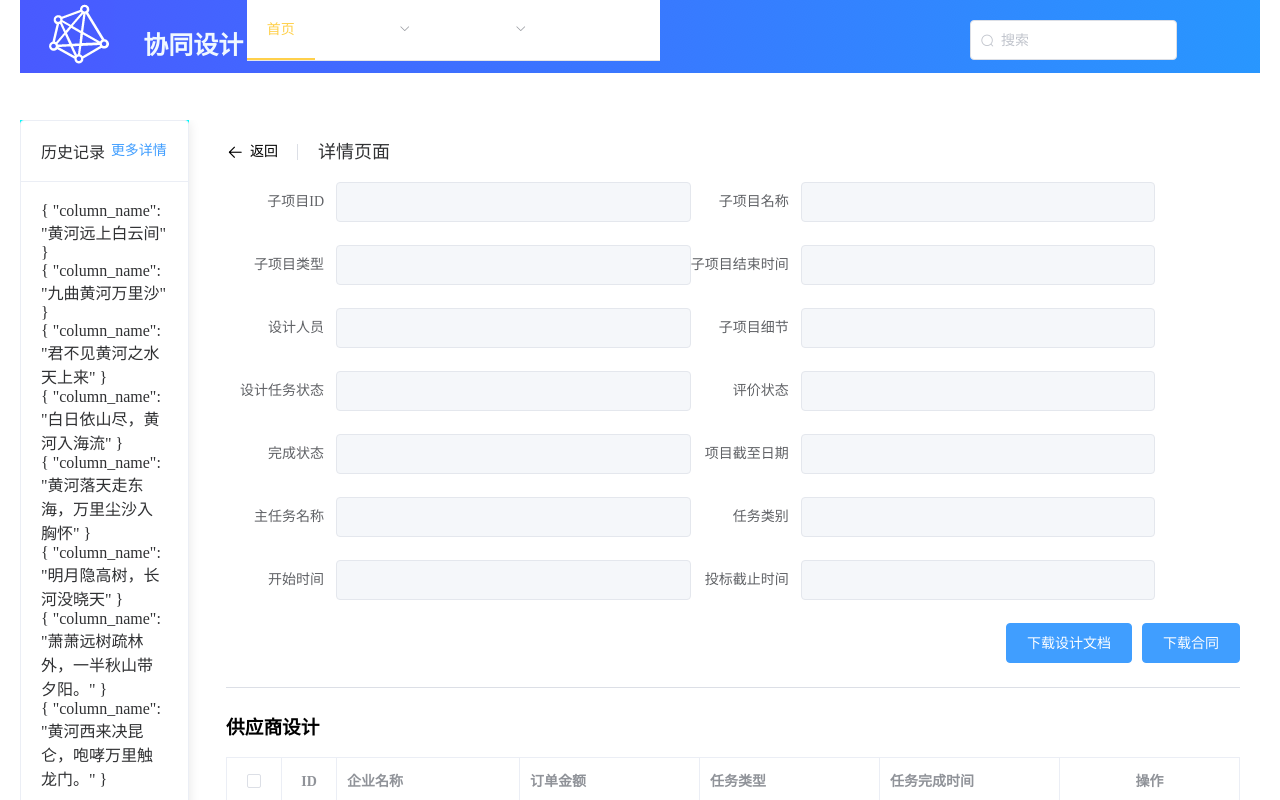
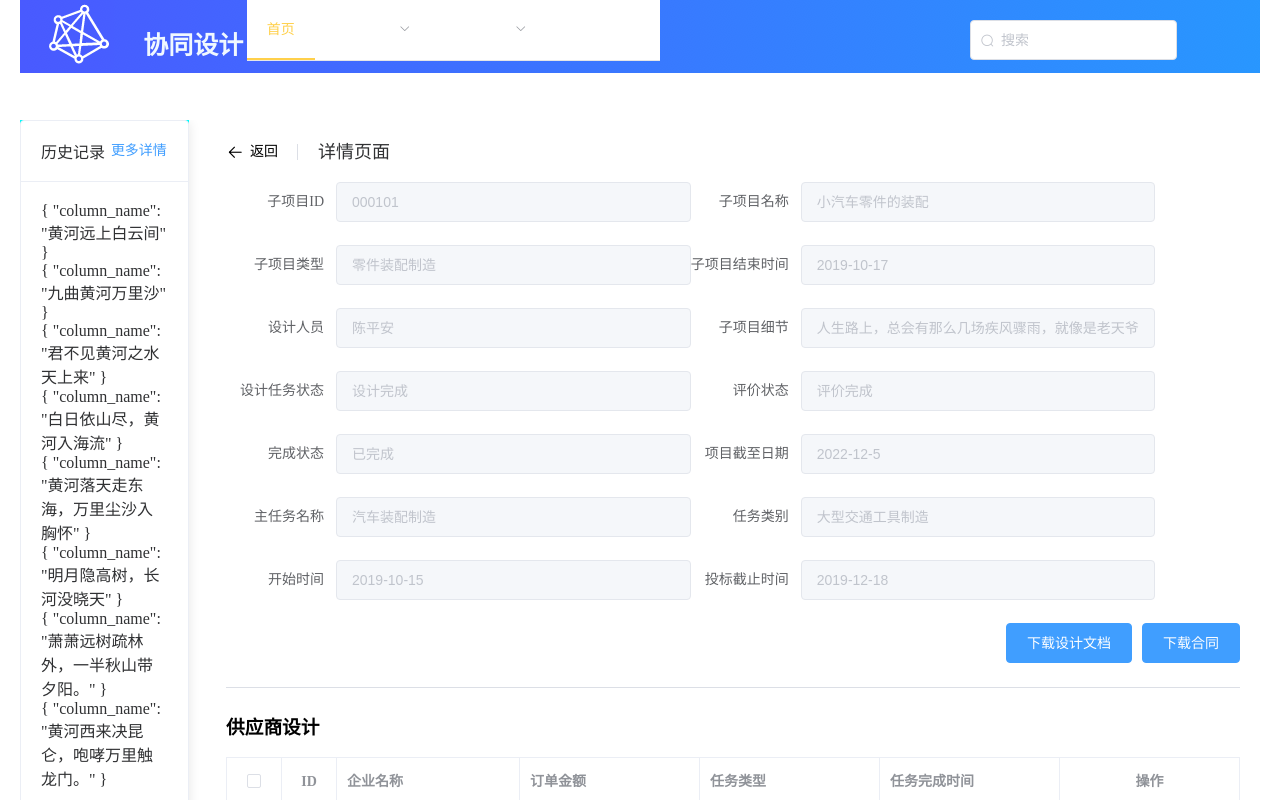
Before and after one commit to cust-f/synergy_cust, a Vue app: page /#/mainStaskDetail in a window 1280 px wide. Shown: the top 800 px of the page. Built offline with nearby package versions, Linux system fonts and the light colour scheme.

Commit message:
赵家伟 1-6-2.13

```diff
--- a/src/views/admin/mainStaskDetail.vue
+++ b/src/views/admin/mainStaskDetail.vue
@@ -21,16 +21,16 @@
 </el-page-header>
 &nbsp; &nbsp; &nbsp; &nbsp;&nbsp; &nbsp;&nbsp; &nbsp;
 
-            <el-form ref="form" :model="form" label-width="110px">
+            <el-form ref="form" :model="mainStask" label-width="110px">
             <el-row >
                 <el-col :span="11">
                     <el-form-item label="子项目ID">
-                        <el-input v-model="form.id" :disabled="true"></el-input>
+                        <el-input v-model="mainStask.id" :disabled="true"></el-input>
                     </el-form-item>
                 </el-col>
                 <el-col :span="11">
                     <el-form-item label="子项目名称">
-                        <el-input v-model="form.name" :disabled="true"></el-input>
+                        <el-input v-model="mainStask.name" :disabled="true"></el-input>
                     </el-form-item>
                 </el-col>
             </el-row>
@@ -38,12 +38,12 @@
             <el-row >
                 <el-col :span="11">
                     <el-form-item label="子项目类型" >
-                        <el-input v-model="form.type" :disabled="true"></el-input>
+                        <el-input v-model="mainStask.type" :disabled="true"></el-input>
                     </el-form-item>
                 </el-col>
                 <el-col :span="11">
                     <el-form-item label="子项目结束时间">
-                        <el-input v-model="form.endtime" :disabled="true"></el-input>
+                        <el-input v-model="mainStask.endtime" :disabled="true"></el-input>
                     </el-form-item>
                 </el-col>
             </el-row>
@@ -51,12 +51,12 @@
             <el-row >
                 <el-col :span="11">
                     <el-form-item label="设计人员">
-                        <el-input v-model="form.leader" :disabled="true"></el-input>
+                        <el-input v-model="mainStask.leader" :disabled="true"></el-input>
                     </el-form-item>
                 </el-col>
                 <el-col :span="11">
                     <el-form-item label="子项目细节">
-                        <el-input v-model="form.detail" :disabled="true"></el-input>
+                        <el-input v-model="mainStask.detail" :disabled="true"></el-input>
                     </el-form-item>
                 </el-col>
             </el-row >
@@ -64,12 +64,12 @@
              <el-row >
                 <el-col :span="11">
                     <el-form-item label="设计任务状态">
-                        <el-input v-model="form.designState" :disabled="true"></el-input>
+                        <el-input v-model="mainStask.designState" :disabled="true"></el-input>
                     </el-form-item>
                 </el-col>
                 <el-col :span="11">
                     <el-form-item label="评价状态">
-                        <el-input v-model="form.remakeState" :disabled="true"></el-input>
+                        <el-input v-model="mainStask.remakeState" :disabled="true"></el-input>
                     </el-form-item>
                 </el-col>
             </el-row >
@@ -77,12 +77,12 @@
             <el-row >
                 <el-col :span="11">
                     <el-form-item label="完成状态">
-                        <el-input v-model="form.completionState" :disabled="true"></el-input>
+                        <el-input v-model="mainStask.completionState" :disabled="true"></el-input>
                     </el-form-item>
                 </el-col>
                 <el-col :span="11">
                     <el-form-item label="项目截至日期">
-                        <el-input v-model="form.deadLine" :disabled="true"></el-input>
+                        <el-input v-model="mainStask.deadLine" :disabled="true"></el-input>
                     </el-form-item>
                 </el-col>
             </el-row >
@@ -90,12 +90,12 @@
             <el-row >
                 <el-col :span="11">
                     <el-form-item label="主任务名称">
-                        <el-input v-model="form.mainTaskName" :disabled="true"></el-input>
+                        <el-input v-model="mainStask.mainTaskName" :disabled="true"></el-input>
                     </el-form-item>
                 </el-col>
                 <el-col :span="11">
                     <el-form-item label="任务类别">
-                        <el-input v-model="form.mainTaskType" :disabled="true"></el-input>
+                        <el-input v-model="mainStask.mainTaskType" :disabled="true"></el-input>
                     </el-form-item>
                 </el-col>
             </el-row >
@@ -103,12 +103,12 @@
             <el-row >
                 <el-col :span="11">
                     <el-form-item label="开始时间">
-                        <el-input v-model="form.beginTime" :disabled="true"></el-input>
+                        <el-input v-model="mainStask.beginTime" :disabled="true"></el-input>
                     </el-form-item>
                 </el-col>
                 <el-col :span="11">
                     <el-form-item label="投标截止时间">
-                        <el-input v-model="form.endTime" :disabled="true"></el-input>
+                        <el-input v-model="mainStask.endTime" :disabled="true"></el-input>
                     </el-form-item>
                 </el-col>
             </el-row >
@@ -121,7 +121,7 @@
         <div align="right">
               <!-- <el-button type="primary" class="button1" @click="dialogVisible = true">分配设计人员</el-button> -->
             <el-button type="primary" class="button1">下载设计文档</el-button>
-                        <el-button type="primary" class="button1">下载合同</el-button>
+            <el-button type="primary" class="button1">下载合同</el-button>
         </div>
 
          <el-divider></el-divider>
@@ -297,7 +297,7 @@
       return {
         dialogVisible: false,
 
-        form: {
+        mainStask: {
           id:'000101',
           name: '小汽车零件的装配',
           type: '零件装配制造',
@@ -312,8 +312,6 @@
           mainTaskType:'大型交通工具制造',
           beginTime:'2019-10-15',
           endTime:'2019-12-18'
-
-
         },
                 query: {
         pageIndex: 1,
--- a/src/views/admin/substaskDetail.vue
+++ b/src/views/admin/substaskDetail.vue
@@ -55,8 +55,8 @@
                     </el-form-item>
                 </el-col>
                 <el-col :span="11">
-                    <el-form-item label="主项目详情">
-                        <el-input v-model="cool.detail" :disabled="true"></el-input>
+                    <el-form-item label="任务状态">
+                        <el-input v-model="cool.taskState" :disabled="true"></el-input>
                     </el-form-item>
                 </el-col>
             </el-row>
@@ -67,12 +67,16 @@
                         <el-input v-model="cool.deadline" :disabled="true"></el-input>
                     </el-form-item>
                 </el-col>
-                <el-col :span="11">
-                    <el-form-item label="任务状态">
-                        <el-input v-model="cool.taskState" :disabled="true"></el-input>
+            </el-row>
+            <el-row >
+                <el-col width="100%">
+                    <el-form-item label="主项目详情">
+                        <el-input type="textarea" :rows="3" style="width:90%" v-model="cool.detail" :disabled="true"></el-input>
                     </el-form-item>
+
                 </el-col>
             </el-row>
+
 
 
 
--- a/src/views/company/companyDetail.vue
+++ b/src/views/company/companyDetail.vue
@@ -183,7 +183,11 @@
             <el-row>
                 <el-col :span="20" class = "xiangxi">
                     <el-form-item label="详细" >
-                            <el-input v-model="form.Introduction" class="gongsiDetail" :disabled="true"></el-input>
+                            <el-input
+                            type="textarea"
+                            :rows="3"
+                            style="width:100%;"
+                            placeholder="请输入内容" v-model="form.Introduction" class="gongsiDetail" :disabled="true" ></el-input>
                     </el-form-item>
 
                 </el-col>
--- a/src/views/personnel allotment/desinger.vue
+++ b/src/views/personnel allotment/desinger.vue
@@ -128,6 +128,7 @@
           <el-row>
             <el-form-item label="设计任务详情">
               <el-input
+              :disabled="true"
                 type="textarea"
                 :rows="7"
                 v-model="form.Desinger_Task_Details"
```
